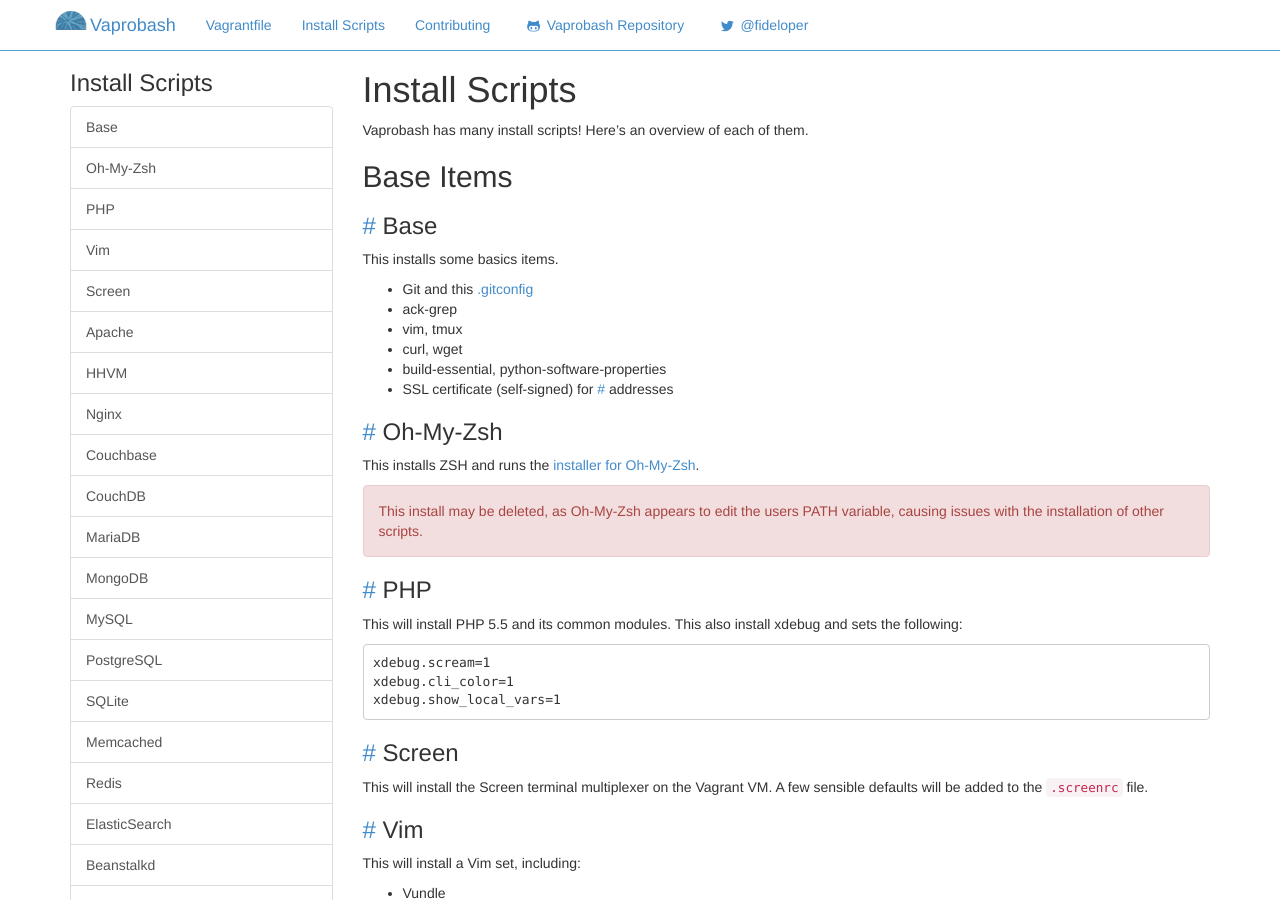
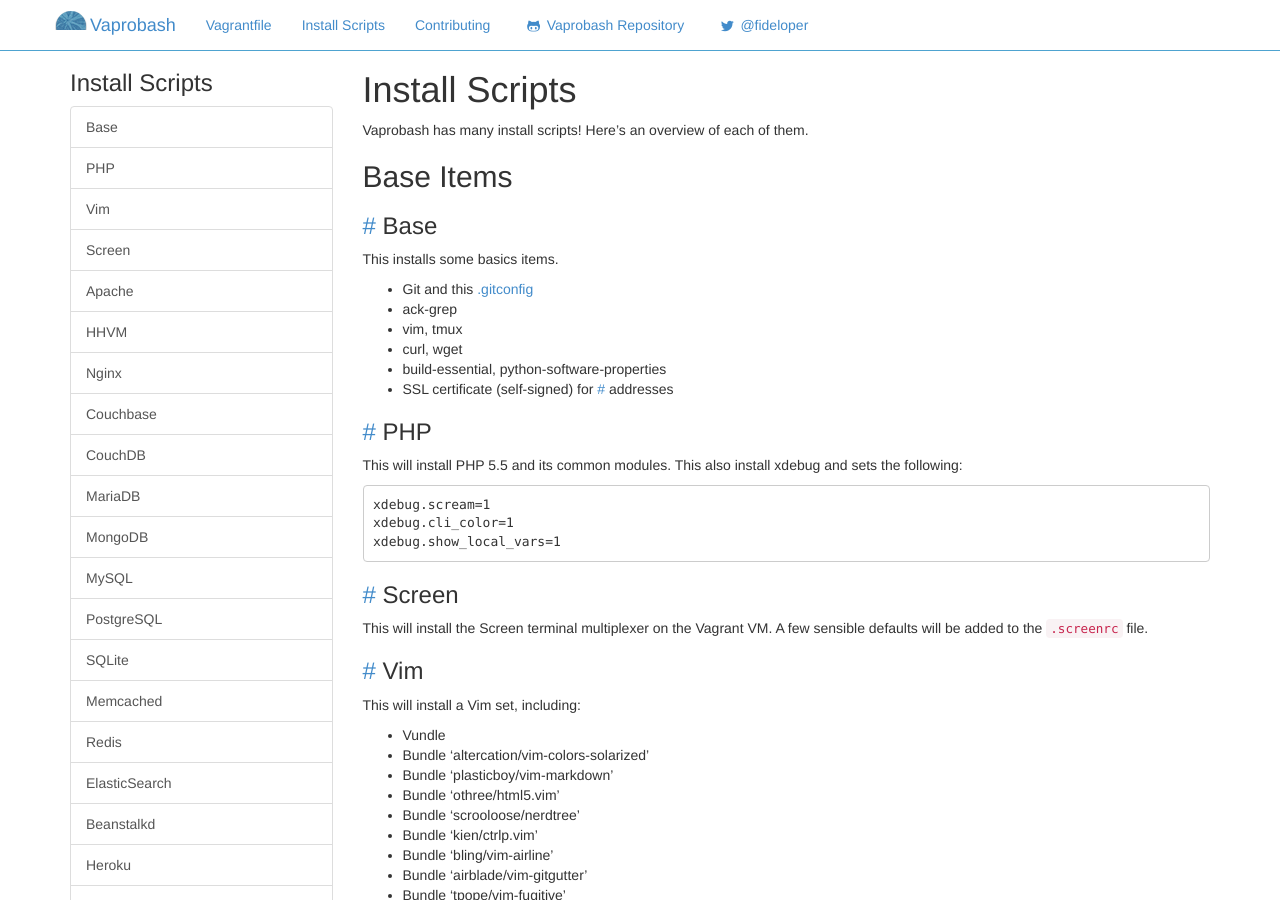
Before and after one commit to fideloper/Vaprobash, a Jekyll site: the page built from install-scripts.md, in a window 1280 px wide and 900 px high. Built offline with Jekyll 4.4.1, drawn with Linux system fonts in a browser that asks for light colours; nearby versions of some CDN libraries; Markdown is read by kramdown in place of the engine named in the settings.

Commit message:
Removes oh-my-zsh from documentation

```diff
--- a/_includes/sidebar.html
+++ b/_includes/sidebar.html
@@ -2,7 +2,6 @@
     <h3>Install Scripts</h3>
     <div class="list-group">
         <a href="install-scripts.html#base" class="list-group-item">Base</a>
-        <a href="install-scripts.html#oh-my-zsh" class="list-group-item">Oh-My-Zsh</a>
         <a href="install-scripts.html#php" class="list-group-item">PHP</a>
         <a href="install-scripts.html#vim" class="list-group-item">Vim</a>
         <a href="install-scripts.html#screen" class="list-group-item">Screen</a>
--- a/install-scripts.md
+++ b/install-scripts.md
@@ -17,12 +17,6 @@
 - curl, wget
 - build-essential, python-software-properties
 - SSL certificate (self-signed) for [#](https://*.xip.io) addresses
-
-### <a href="install-scripts.html#oh-my-zsh" name="oh-my-zsh" id="oh-my-zsh">#</a> Oh-My-Zsh
-
-This installs ZSH and runs the [installer for Oh-My-Zsh](https://gist.github.com/tsabat/1498393).
-
-<p class="alert alert-danger">This install may be deleted, as Oh-My-Zsh appears to edit the users PATH variable, causing issues with the installation of other scripts.</p>
 
 ### <a href="install-scripts.html#base" name="php" id="php">#</a> PHP
 
```
